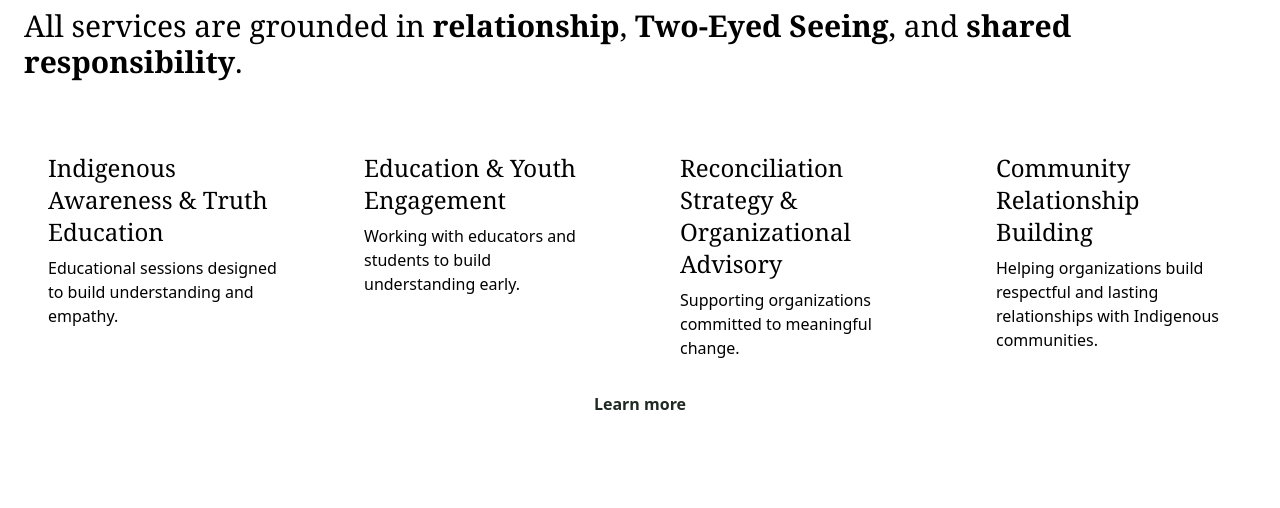
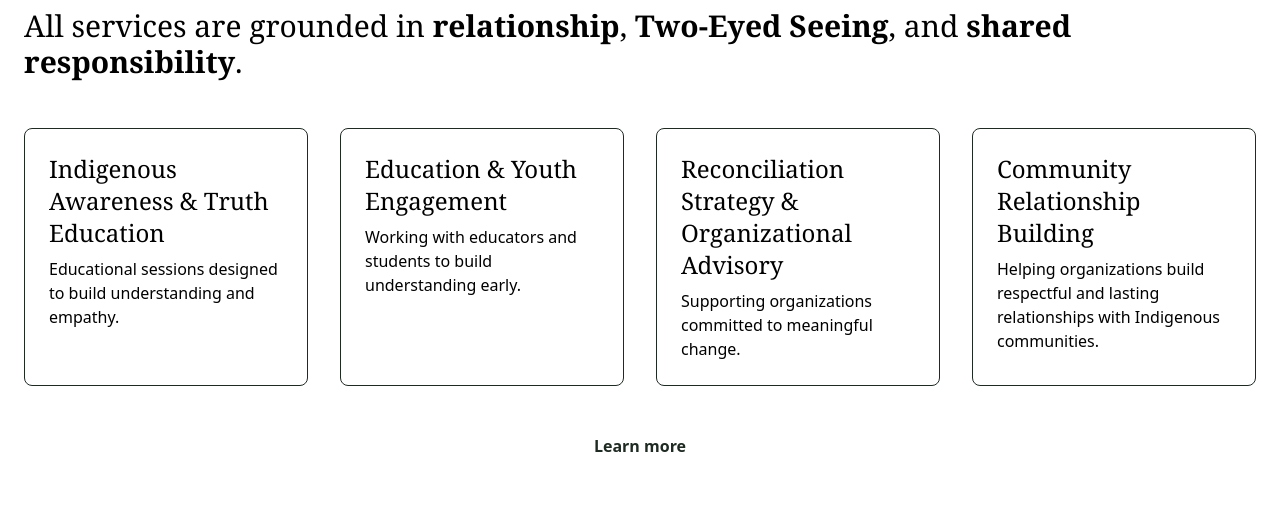
Before and after one commit to MastracciN/eli-consulting, a React (Vite) app: page / in a window 1280 px wide. Shown: the part 940-1448 px from the top of the page. Built offline with nearby package versions, Linux system fonts and the light colour scheme.

Commit message:
updated home page services section styling

```diff
--- a/src/pages/Home.jsx
+++ b/src/pages/Home.jsx
@@ -73,22 +73,22 @@ const Home = () => {
                         <h3 className='text-3xl font-serif'>All services are grounded in <b>relationship</b>, <b>Two-Eyed Seeing</b>, and <b>shared responsibility</b>.</h3>
 
                         <div className='flex flex-col md:flex-row mt-10 md:space-x-8 space-y-8 md:space-y-0'>
-                            <div className='flex flex-col flex-1 space-y-2 p-6 rounded-lg transition-all duration-300 hover:bg-dg/20 hover:shadow-xl'>
+                            <div className='flex flex-col flex-1 space-y-2 p-6 rounded-lg transition-all duration-300 hover:bg-dg/20 hover:shadow-xl border-1 border-dg'>
                                 <p className='text-2xl font-serif'>Indigenous Awareness & Truth Education</p>
                                 <p>Educational sessions designed to build understanding and empathy.</p>
                             </div>
 
-                            <div className='flex flex-col flex-1 space-y-2 p-6 rounded-lg transition-all duration-300 hover:bg-dg/20 hover:shadow-xl'>
+                            <div className='flex flex-col flex-1 space-y-2 p-6 rounded-lg transition-all duration-300 hover:bg-dg/20 hover:shadow-xl border-1 border-dg'>
                                 <p className='text-2xl font-serif'>Education & Youth Engagement</p>
                                 <p>Working with educators and students to build understanding early.</p>
                             </div>
 
-                            <div className='flex flex-col  flex-1 space-y-2 p-6 rounded-lg transition-all duration-300 hover:bg-dg/20 hover:shadow-xl'>
+                            <div className='flex flex-col  flex-1 space-y-2 p-6 rounded-lg transition-all duration-300 hover:bg-dg/20 hover:shadow-xl border-1 border-dg'>
                                 <p className='text-2xl font-serif'>Reconciliation Strategy & Organizational Advisory</p>
                                 <p>Supporting organizations committed to meaningful change.</p>
                             </div>
 
-                            <div className='flex flex-col flex-1 space-y-2 p-6 rounded-lg transition-all duration-300 hover:bg-dg/20 hover:shadow-xl'>
+                            <div className='flex flex-col flex-1 space-y-2 p-6 rounded-lg transition-all duration-300 hover:bg-dg/20 hover:shadow-xl border-1 border-dg'>
                                 <p className='text-2xl font-serif'>Community Relationship Building</p>
                                 <p>Helping organizations build respectful and lasting relationships with Indigenous communities.</p>
                             </div>
@@ -96,7 +96,7 @@ const Home = () => {
 
                         <NavLink
                             to='/services'
-                            className="relative inline-block font-bold text-dg
+                            className="relative inline-block font-bold text-dg mt-10
                             after:absolute after:left-0 after:bottom-[1px]
                             after:h-[1px] after:w-full
                             after:origin-left
```
